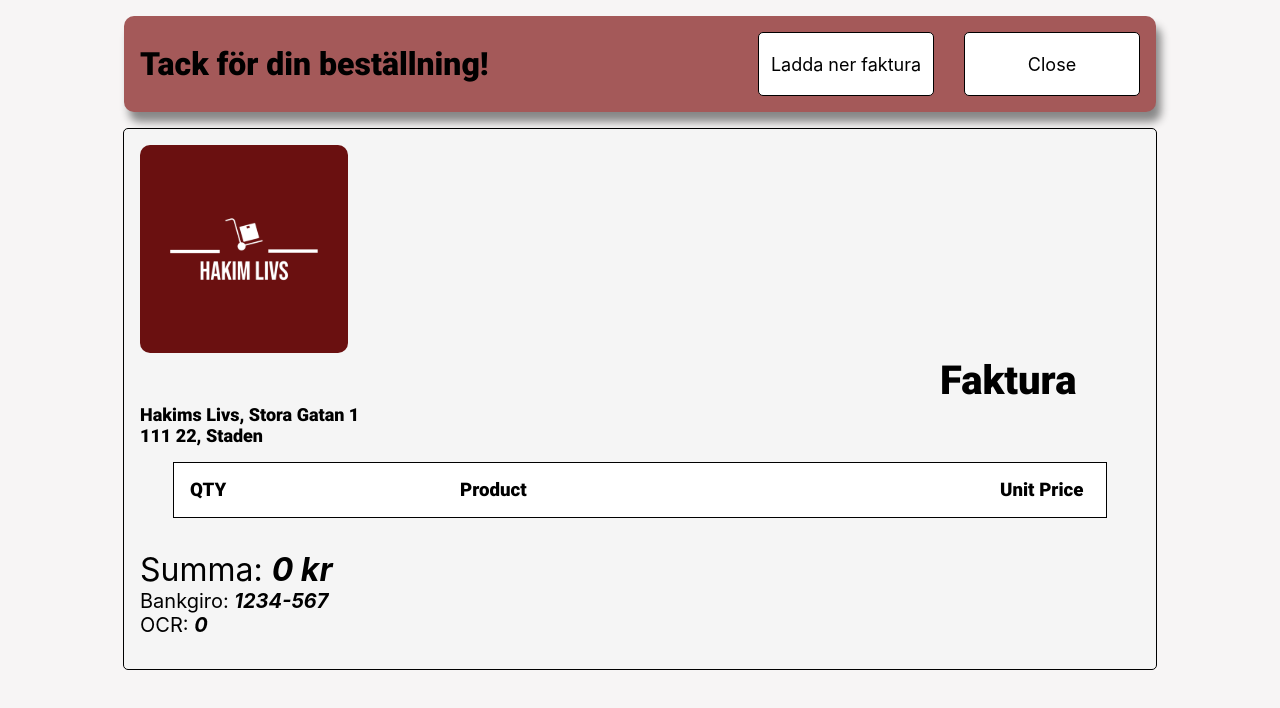
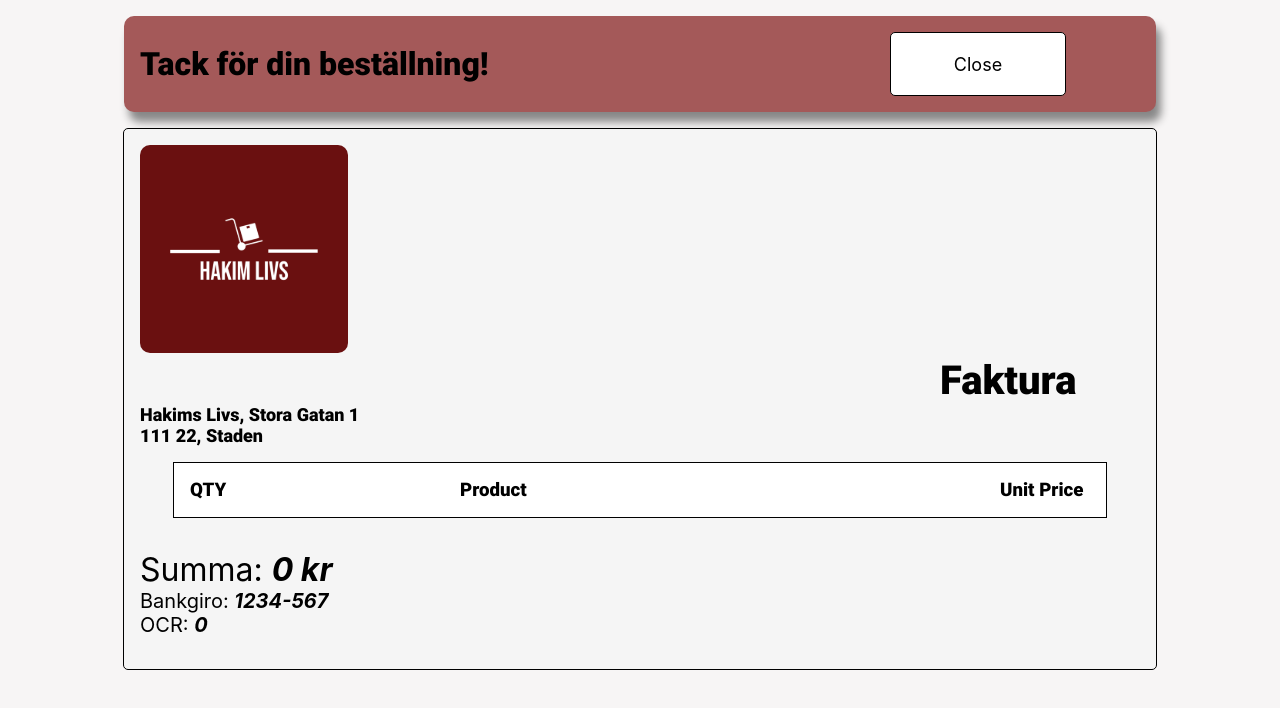
Before and after one commit to PUVSNV21-KVALIT21/Grupp2, a React (Create React App) app in the folder frontend/: page /receipt in a window 1280 px wide. Shown: the top 708 px of the page. Built offline with nearby package versions, Linux system fonts and the light colour scheme.

Commit message:
Minor fixes

```diff
--- a/frontend/src/Pages/Checkout (Till Kassan)/Cart/CartPage/Shopping-Cart/Cart-Summery/cart-summery.tsx
+++ b/frontend/src/Pages/Checkout (Till Kassan)/Cart/CartPage/Shopping-Cart/Cart-Summery/cart-summery.tsx
@@ -64,7 +64,6 @@ function CartSummery({ cart }: { cart: [] }) {
           <span>Summa varor</span>
           {/* round total to two decimals */}
           <span>{Math.round(cartSum * 100) / 100} kr</span>
-
         </li>
         <li className="cart-item">
           <div className="delivery">
@@ -103,7 +102,6 @@ function CartSummery({ cart }: { cart: [] }) {
           <b>Totalt</b>
           {/* round total to two decimals */}
           <b>{Math.round((cartSum + deliveryPrice) * 100) / 100} kr</b>
-
         </li>
       </div>
       <div className="checkout">
--- a/frontend/src/Pages/Receipt/receipt.tsx
+++ b/frontend/src/Pages/Receipt/receipt.tsx
@@ -30,7 +30,7 @@ function Receipt({ cart }: { cart: [] }) {
     <div className="receipt-wrapper">
       <div className="receipt-header">
         <h1>Tack för din beställning!</h1>
-        <button id="download-receipt-btn">Ladda ner faktura</button>
+        {/* <button id="download-receipt-btn">Ladda ner faktura</button> */}
         <Link id="link-close" to={'/'}>
           <button id="ctn-shopping-btn" onClick={() => store.dispatch(RESET())}>
             Close
```
Also changed, not shown: frontend/src/Pages/MainPage/SearchPage.tsx (deleted, +0 -12 lines).
